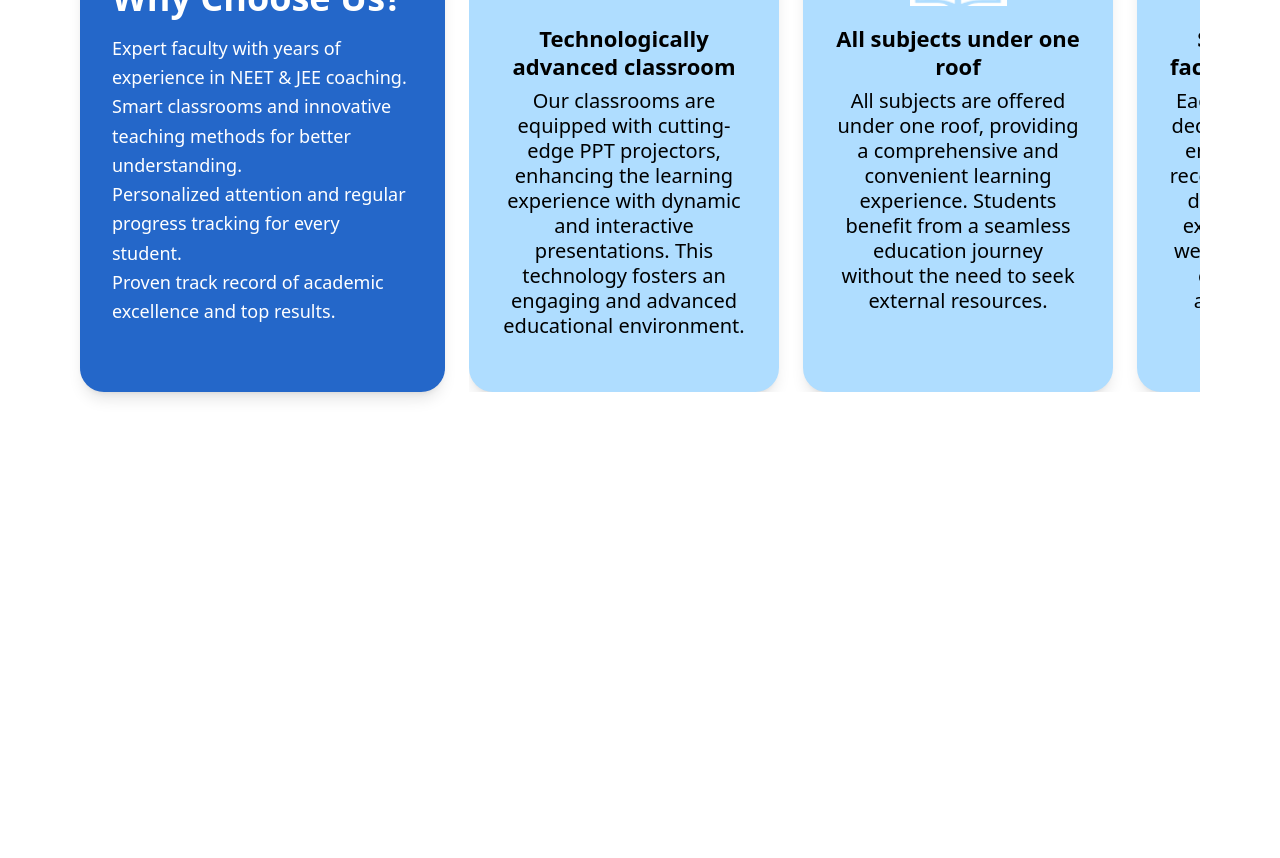
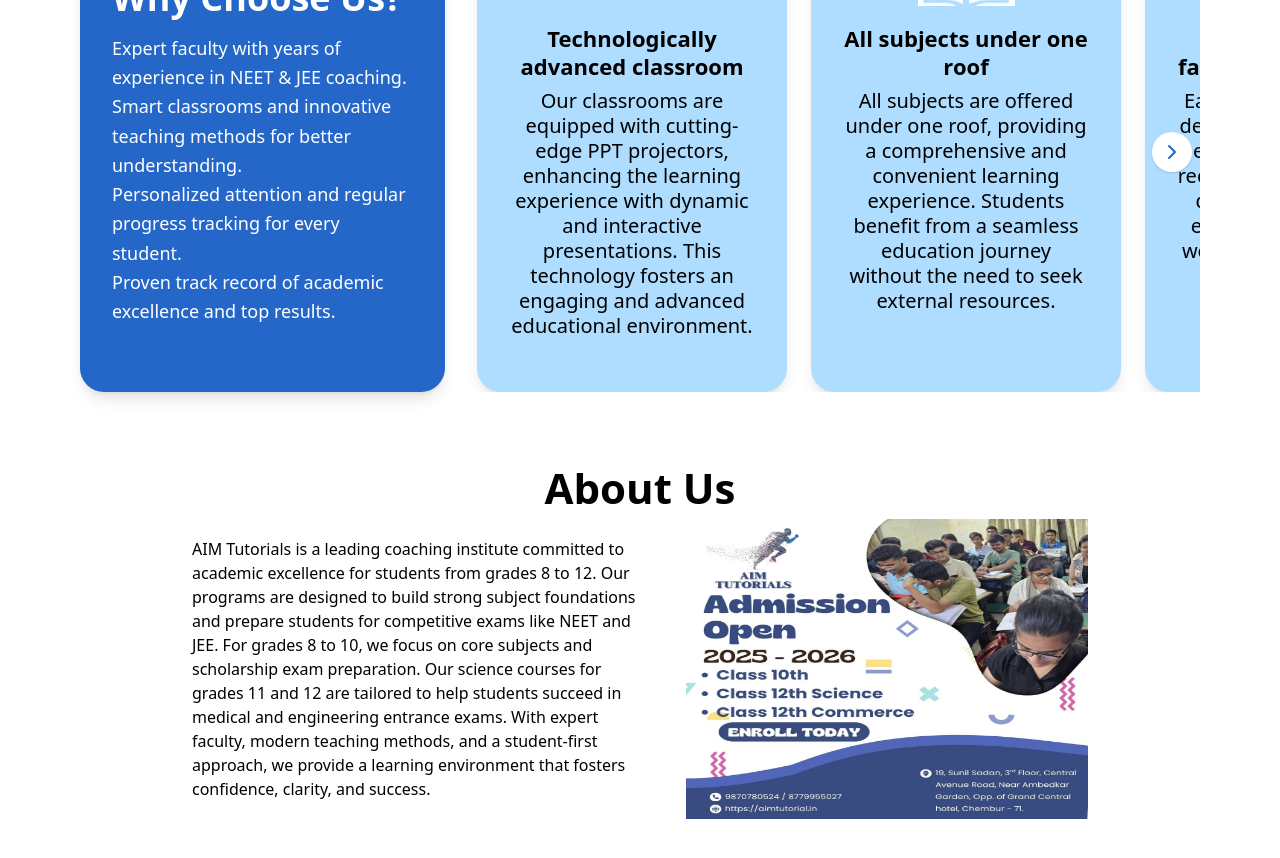
Before and after one commit to Code4Bharat1/AIIMS-Frontend, a Next.js app: page / in a window 1280 px wide. Shown: the part 900-1758 px from the top of the page. Before the commit the page ends 1356 px from the top, so only its background shows below. Built offline with nearby package versions, Linux system fonts and the light colour scheme.

Commit message:
Added About us page, result page, whychooseus component and testimonials

```diff
--- /dev/null
+++ b/src/app/about/page.jsx
@@ -0,0 +1,16 @@
+import Hero from '@/components/Hero';
+import Navbar from '@/components/layout/Navbar';
+import React from 'react';
+
+const page = () => {
+    return (
+        <div>
+            <Navbar/>
+            <Hero
+            heading1="About Us"
+            />
+        </div>
+    );
+}
+
+export default page;
--- a/src/app/page.jsx
+++ b/src/app/page.jsx
@@ -2,6 +2,8 @@ import Image from "next/image";
 import Navbar from '../components/layout/Navbar'
 import Hero from "@/components/Hero";
 import WhyChooseUs from "@/components/WhyChooseUs";
+import Testimonials from "@/components/Testimonials";
+import About from "@/components/About";
 export default function Home() {
   return (
     <>
@@ -11,7 +13,9 @@ export default function Home() {
         heading1="AIM Tutorials Education Institute"
         heading3="Equipping students with quality education, expert mentorship, and state-of-the-art facilities"
       />
-      <WhyChooseUs/>
+      <WhyChooseUs />
+      <About/>
+      {/* <Testimonials /> */}
     </>
   );
 }
--- /dev/null
+++ b/src/app/result/page.jsx
@@ -0,0 +1,14 @@
+import Hero from '@/components/Hero';
+import Navbar from '@/components/layout/Navbar';
+import React from 'react';
+
+const page = () => {
+  return (
+    <div>
+      <Navbar/>
+      <Hero heading1="Result"/>
+    </div>
+  );
+}
+
+export default page;
--- /dev/null
+++ b/src/components/About.jsx
@@ -0,0 +1,19 @@
+'use client'
+
+const About = () => {
+    return (
+        <div className="mb-10">
+            <h1 className="text-[42px] font-bold text-center">About Us</h1>
+            <div className="flex justify-center w-[100%] items-center px-48 gap-10">
+                <div><p>AIM Tutorials is a leading coaching institute committed to academic excellence for students from grades 8 to 12. Our programs are designed to build strong subject foundations and prepare students for competitive exams like NEET and JEE.
+                    For grades 8 to 10, we focus on core subjects and scholarship exam preparation. Our science courses for grades 11 and 12 are tailored to help students succeed in medical and engineering entrance exams.
+                    With expert faculty, modern teaching methods, and a student-first approach, we provide a learning environment that fosters confidence, clarity, and success.</p></div>
+                <div>
+                    <img src="/AboutUsImg.jpg" alt="" className="h-[300px] w-[250rem]  " />
+                </div>
+            </div>
+        </div>
+    );
+}
+
+export default About;
--- a/src/components/Hero.jsx
+++ b/src/components/Hero.jsx
@@ -1,4 +1,15 @@
+"use client";
+import { useEffect, useState } from 'react';
+
 const Hero = ({ heading2, heading1, heading3 }) => {
+    const [show, setShow] = useState(false);
+
+    useEffect(() => {
+        // Delay the animation after component mounts
+        const timer = setTimeout(() => setShow(true), 100); // 300ms delay
+        return () => clearTimeout(timer); // Clean up the timer
+    }, []);
+
     return (
         <section
             className="relative bg-[url('/Class.jpg')] bg-cover bg-center h-[670px] flex items-center justify-center text-white text-center -mt-9"
@@ -8,13 +19,22 @@ const Hero = ({ heading2, heading1, heading3 }) => {
 
             {/* Content */}
             <div className="relative z-10 px-4">
-                <h2 className="text-[32px] sm:text-[36px] md:text-[40px] font-semibold text-[#AFDDFF] ">
+                <h2
+                    className={`text-[32px] sm:text-[36px] md:text-[40px] font-semibold text-[#AFDDFF]
+                    ${show ? 'opacity-100 translate-y-0 transition-all duration-1000 ease-out' : 'opacity-0 translate-y-12'}`}
+                >
                     {heading2}
                 </h2>
-                <h1 className="text-[44px] sm:text-[52px] md:text-[60px] font-extrabold ">
+                <h1
+                    className={`text-[44px] sm:text-[52px] md:text-[60px] font-extrabold
+                    ${show ? 'opacity-100 translate-y-0 transition-all duration-1000 ease-out' : 'opacity-0 translate-y-12'}`}
+                >
                     {heading1}
                 </h1>
-                <h3 className="text-[18px] sm:text-[20px] md:text-[21px] font-semibold">
+                <h3
+                    className={`text-[18px] sm:text-[20px] md:text-[21px] font-semibold
+                    ${show ? 'opacity-100 translate-y-0 transition-all duration-1000 ease-out' : 'opacity-0 translate-y-12'}`}
+                >
                     {heading3}
                 </h3>
             </div>
--- /dev/null
+++ b/src/components/Testimonials.jsx
@@ -0,0 +1,11 @@
+"use client";
+const Testimonials = () => {
+    return (
+        <div className="flex justify-end relative">
+            <div className="absolute flex bg-[#AFDDFF] h-[500px] w-[700px] rounded-l-full "></div>
+            {/* <div className="w-96 h-96 bg-red-500 absolute inset-1/2 transform -translate-x-1/2 -translate-y-1/2"></div> */}
+        </div>
+    );
+}
+
+export default Testimonials;
--- a/src/components/WhyChooseUs.jsx
+++ b/src/components/WhyChooseUs.jsx
@@ -1,10 +1,71 @@
-import { whyChooseUs } from "@/utils/data";
+"use client"
+import { useEffect, useRef, useState } from "react"
+import { whyChooseUs } from "@/utils/data"
+import { ChevronLeft, ChevronRight } from "lucide-react"
+
 const WhyChooseUs = () => {
+    const scrollContainerRef = useRef(null)
+    const [isMobile, setIsMobile] = useState(false)
+    const [canScrollLeft, setCanScrollLeft] = useState(false)
+    const [canScrollRight, setCanScrollRight] = useState(true)
+    const cardWidth = 310 // Width of each card including gap
+    const gap = 24 // Gap between cards
+
+    // Check screen size and scroll position
+    useEffect(() => {
+        const checkScreenSize = () => {
+            setIsMobile(window.innerWidth < 768)
+            updateScrollButtons()
+        }
+
+        const updateScrollButtons = () => {
+            if (scrollContainerRef.current) {
+                const { scrollLeft, scrollWidth, clientWidth } = scrollContainerRef.current
+                setCanScrollLeft(scrollLeft > 0)
+                setCanScrollRight(scrollLeft < scrollWidth - clientWidth - 1)
+            }
+        }
+
+        checkScreenSize()
+        window.addEventListener('resize', checkScreenSize)
+        scrollContainerRef.current?.addEventListener('scroll', updateScrollButtons)
+
+        return () => {
+            window.removeEventListener('resize', checkScreenSize)
+            scrollContainerRef.current?.removeEventListener('scroll', updateScrollButtons)
+        }
+    }, [])
+
+    const scrollTo = (direction) => {
+        if (!scrollContainerRef.current) return;
+
+        const container = scrollContainerRef.current;
+        const scrollLeft = container.scrollLeft;
+        const containerWidth = container.clientWidth;
+
+        const totalCardWidth = cardWidth + gap;
+
+        // Calculate current index
+        const currentIndex = Math.round(scrollLeft / totalCardWidth);
+
+        let targetIndex = direction === 'left'
+            ? Math.max(0, currentIndex - 1)
+            : currentIndex + 1;
+
+        const targetScroll = targetIndex * totalCardWidth;
+
+        container.scrollTo({
+            left: targetScroll,
+            behavior: 'smooth',
+        });
+    };
+
+
     return (
         <section className="w-full px-6 md:px-20 py-16 bg-white">
-            <div className="flex gap-6">
+            <div className={`flex ${isMobile ? "flex-col" : "gap-6"}`}>
                 {/* Fixed Why Choose Us Card */}
-                <div className="bg-[#2467C9] text-white rounded-3xl shadow-lg p-8 w-full max-w-[365px] h-[480px] flex flex-col justify-center shrink-0">
+                <div className="bg-[#2467C9] text-white rounded-3xl shadow-lg p-8 w-full max-w-[365px] h-[480px] flex flex-col justify-center shrink-0 mb-6 md:mb-0">
                     <h2 className="text-4xl font-bold mb-4">Why Choose Us?</h2>
                     <p className="text-lg leading-relaxed">
                         Expert faculty with years of experience in NEET & JEE coaching. <br />
@@ -14,8 +75,22 @@ const WhyChooseUs = () => {
                     </p>
                 </div>
 
-                {/* Scrollable Dynamic Cards in a Horizontal Row */}
-                <div className="overflow-x-auto w-full scrollbar-hidden ">
+                {/* Scrollable Dynamic Cards */}
+                <div className="relative w-full overflow-hidden">
+                    {(canScrollLeft || isMobile) && (
+                        <button
+                            className="absolute left-2 top-1/2 -translate-y-1/2 z-10 bg-white p-2 rounded-full shadow hover:bg-gray-100 transition-all"
+                            onClick={() => scrollTo('left')}
+                            aria-label="Scroll left"
+                        >
+                            <ChevronLeft className="text-[#2467C9]" size={24} />
+                        </button>
+                    )}
+
+                    <div
+                        ref={scrollContainerRef}
+                        className="overflow-x-auto scrollbar-hidden pl-2 pr-2"
+                    >
                         <div className="flex gap-6 w-max">
                             {whyChooseUs.map((item) => (
                                 <div
@@ -33,11 +108,20 @@ const WhyChooseUs = () => {
                             ))}
                         </div>
                     </div>
+
+                    {(canScrollRight || isMobile) && (
+                        <button
+                            className="absolute right-2 top-1/2 -translate-y-1/2 z-10 bg-white p-2 rounded-full shadow hover:bg-gray-100 transition-all"
+                            onClick={() => scrollTo('right')}
+                            aria-label="Scroll right"
+                        >
+                            <ChevronRight className="text-[#2467C9]" size={24} />
+                        </button>
+                    )}
+                </div>
             </div>
         </section>
-    );
-};
+    )
+}
 
-
-
-export default WhyChooseUs;
+export default WhyChooseUs
--- a/src/utils/data.js
+++ b/src/utils/data.js
@@ -1,3 +1,4 @@
+
 export const whyChooseUs = [
     {
         imgPath: "/Scholarhat.png",
```
Also changed, not shown: public/AboutUsImg.jpg (added). Lines whose indentation alone changed are shown as unchanged.
